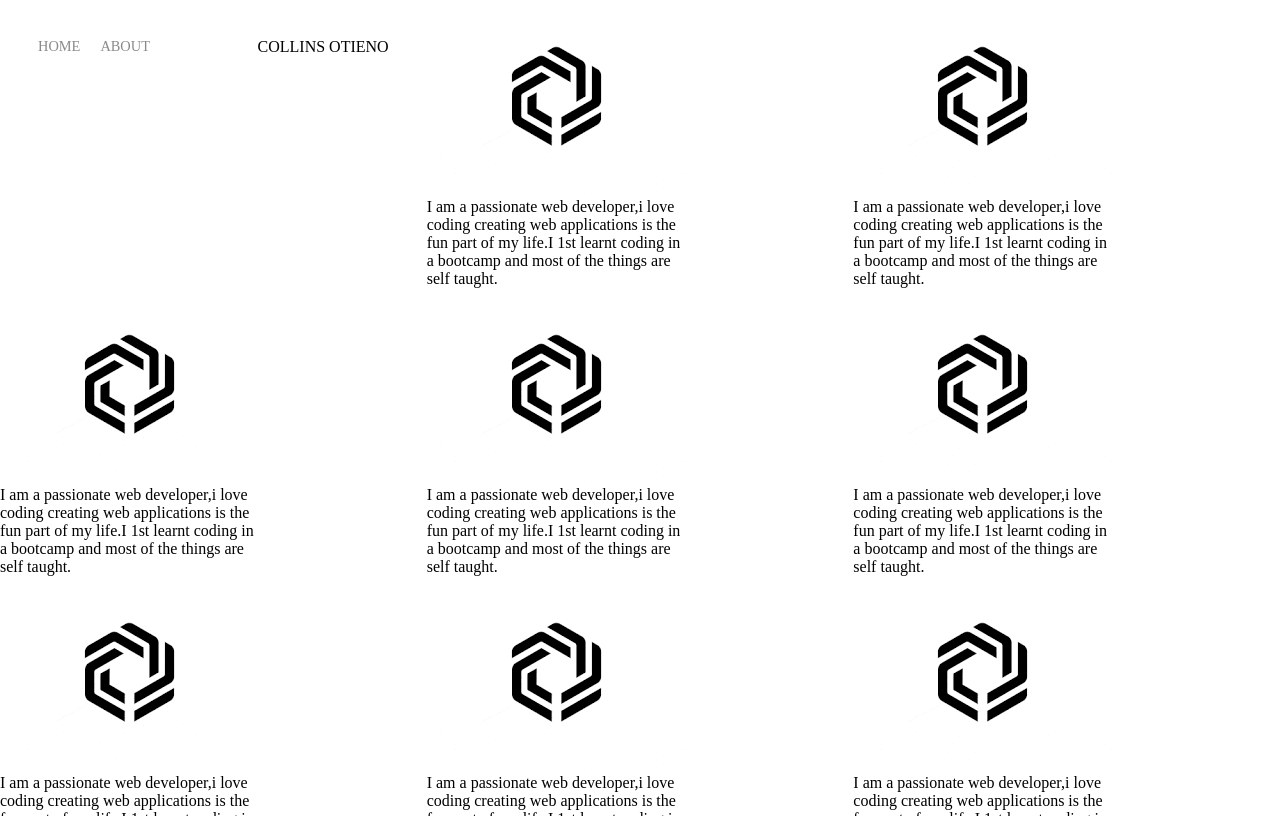
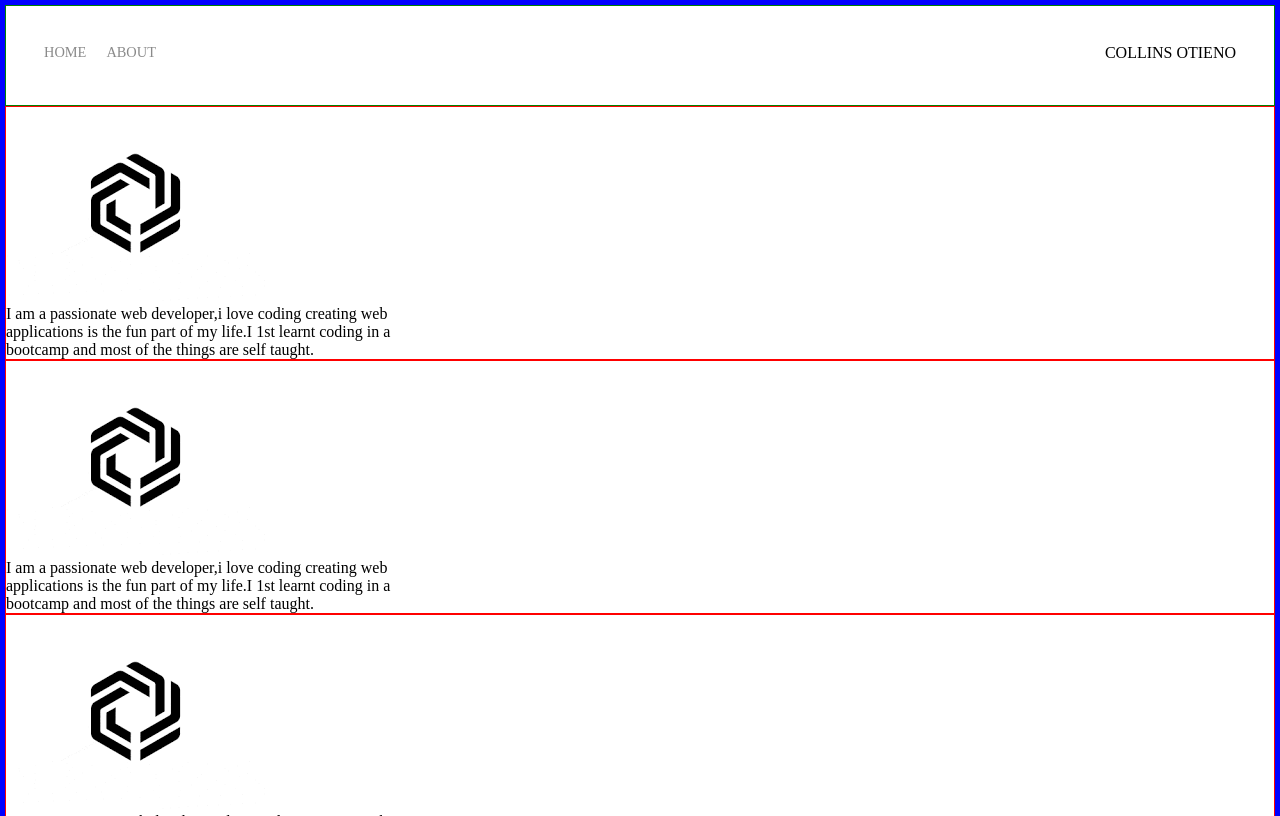
Before and after one commit to Collin-5/project1_1, a plain HTML site: page index.html in a window 1280 px wide. Shown: the top 816 px of the page. Drawn offline with Linux system fonts and the light colour scheme.

Commit message:
deleted the display grid as it distorts the navbar

```diff
--- a/styles.css
+++ b/styles.css
@@ -3,14 +3,14 @@ body{
 }
 
 .container{
-	display: grid;
-	grid-template-columns: repeat(3, 1fr);
+	border: 5px solid blue;
 }
 
 .nav-wrapper{
 	display: flex;
 	justify-content: space-between;
 	padding: 38px;
+	border: 1px solid green;
 }
 .left-side{
 	display: flex;
@@ -46,7 +46,7 @@ body{
 .portfolio-items-wrapper{
 	display: grid;
     grid-template-columns: 1fr 1fr 1fr;
-
+	border: 1px solid red;
 }
 
 .portfolio-item-wrapper{
```
